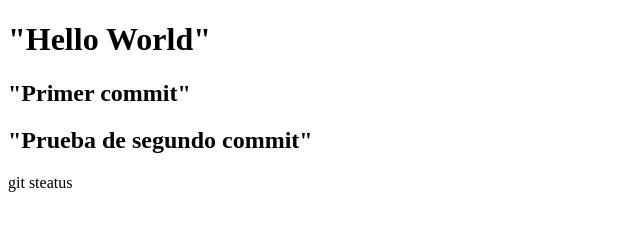
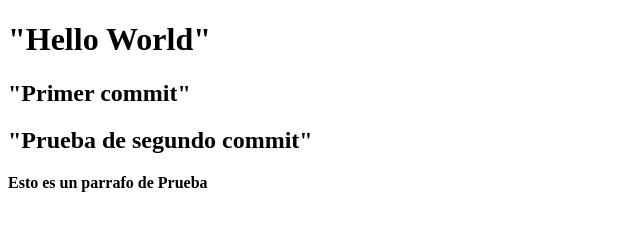
Before and after one commit to AddonGrp/testgit, a plain HTML site: page index.html in a window 1280 px wide. Shown: the whole page, without its empty margins (0-640 px from the left). Drawn offline with Linux system fonts and the light colour scheme.

Commit message:
4to commit desde el cloud -- y cambios varios

```diff
--- a/index.html
+++ b/index.html
@@ -10,5 +10,6 @@
     <h1>"Hello World"</h1>
     <h2>"Primer commit"</h2>
     <h2>"Prueba de segundo commit"</h2>
+       <b> <p>Esto es un parrafo de Prueba</p> </b>
 </body>
-</html>git steatus
+</html>
```
